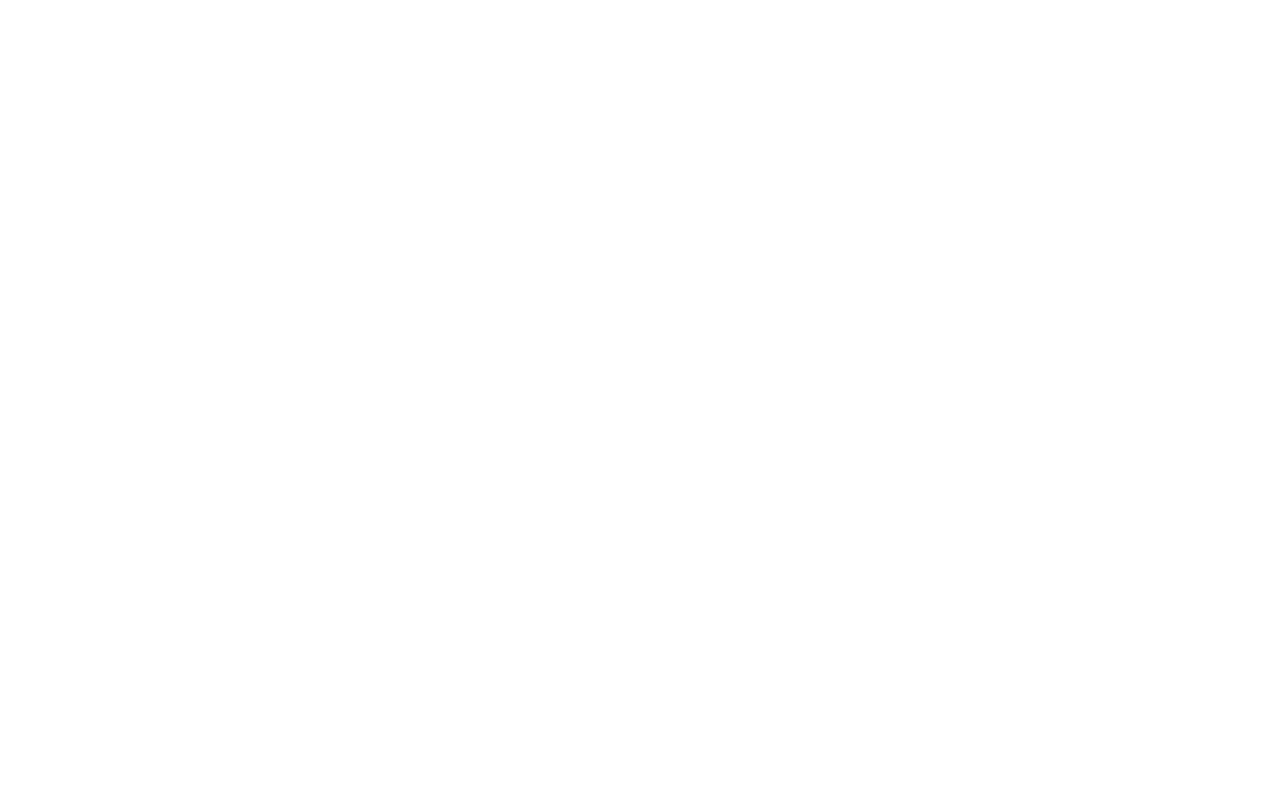
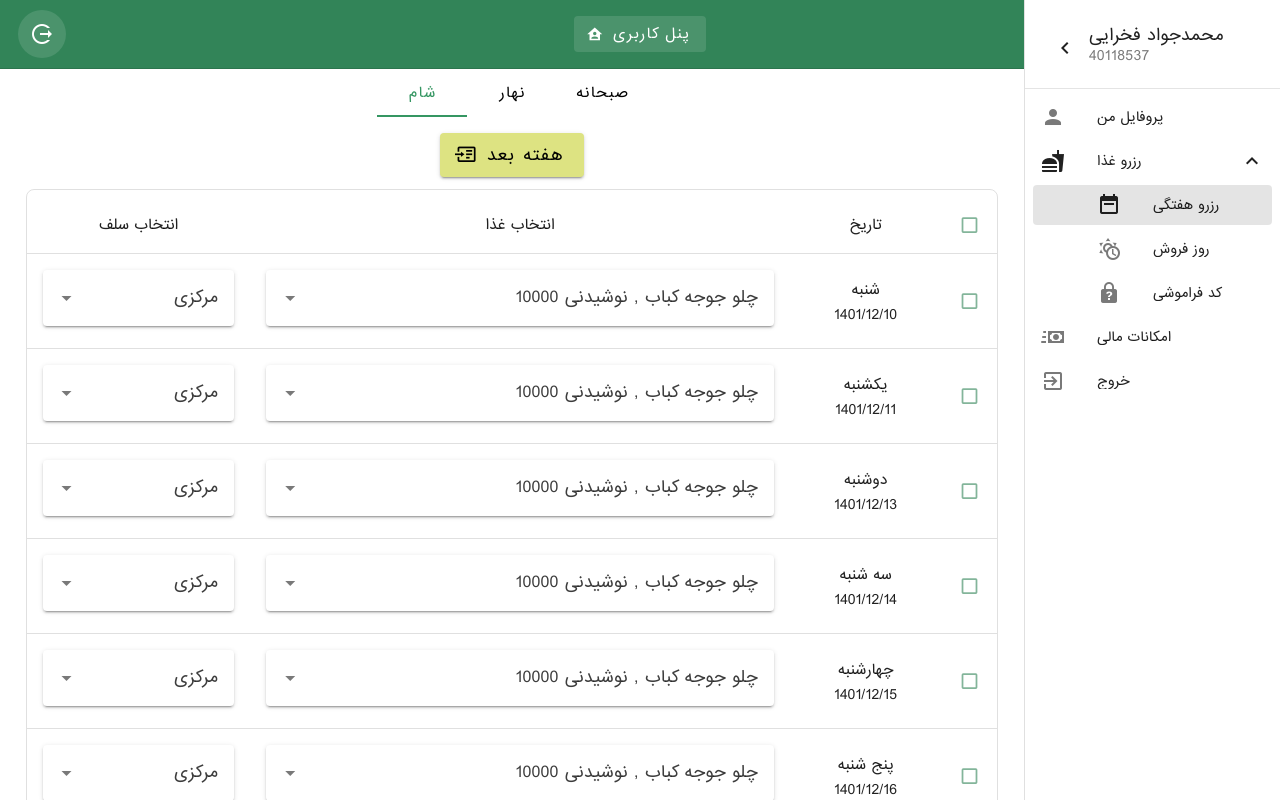
Before and after one commit to mamadjavaad/foodReservations, a Vue app: page /panel/foodreserve in a window 1280 px wide. Before the commit this address had no page. Shown: the top 800 px of the page. Built offline with nearby package versions, Linux system fonts and the light colour scheme.

Commit message:
add food reserve page and fix bugs 🚀

```diff
--- a/src/layouts/UserPanel.vue
+++ b/src/layouts/UserPanel.vue
@@ -34,23 +34,23 @@
 
             <v-list density="compact" nav>
                 <!-- WARNING: list item active bug when we are in finance profile btn is still active -->
-                <v-list-item prepend-icon="mdi-account" title="پروفایل من" value="account" :to="{ name:'Profile',exact:true }" ></v-list-item>
+                <v-list-item prepend-icon="mdi-account" title="پروفایل من" value="account" :to="{ name:'Profile'}" exact></v-list-item>
 
                 <v-list-group value="Food">
                     <template v-slot:activator="{ props }">
                         <v-list-item v-bind="props" prepend-icon="mdi-food" title="رزرو غذا"></v-list-item>
                     </template>
 
-                    <v-list-item value="weekly" title="رزرو هفتگی" prepend-icon="mdi-calendar-week"></v-list-item>
+                    <v-list-item :to="{name:'FoodReserve'}"  value="weekly" title="رزرو هفتگی" prepend-icon="mdi-calendar-week" exact></v-list-item>
                     <v-list-item value="daily" title="روز فروش" prepend-icon="mdi-sun-clock-outline"></v-list-item>
-                    <v-list-item :to="{name:'ForgotReceipt',exact:true}" value="forgotReceipt" title="کد فراموشی"
-                        prepend-icon="mdi-lock-question"></v-list-item>
+                    <v-list-item :to="{name:'ForgotReceipt'}" value="forgotReceipt" title="کد فراموشی"
+                        prepend-icon="mdi-lock-question" exact></v-list-item>
 
 
                 </v-list-group>
 
 
-                <v-list-item prepend-icon="mdi-cash-fast " title="امکانات مالی" value="finance" :to="{ name:'Finance',exact: true  }"></v-list-item>
+                <v-list-item prepend-icon="mdi-cash-fast " title="امکانات مالی" value="finance" :to="{ name:'Finance'}" exact></v-list-item>
 
                 <v-list-item prepend-icon="mdi-exit-to-app" title="خروج" value="exit" to="/"></v-list-item>
 
--- a/src/router/index.js
+++ b/src/router/index.js
@@ -17,6 +17,7 @@
         {path: '', name:'Profile',component: () => import('../views/UserPanel/Profile.vue')},
         {path: 'finance', name:'Finance',component: () => import('../views/UserPanel/Finance.vue')},
         {path: 'forgotreceipt', name:'ForgotReceipt',component: () => import('../views/UserPanel/ForgotReceipt.vue')},
+        {path: 'foodreserve', name:'FoodReserve',component: () => import('../views/UserPanel/FoodReserve.vue')},
 
       ]
     }
--- /dev/null
+++ b/src/views/UserPanel/FoodReserve.vue
@@ -0,0 +1,137 @@
+<script setup>
+import { ref } from 'vue'
+
+const selected = ref([])
+const selectedFood = ref(['چلو جوجه کباب , نوشیدنی 10000', 'چلو جوجه کباب , نوشیدنی 10000', 'چلو جوجه کباب , نوشیدنی 10000', 'چلو جوجه کباب , نوشیدنی 10000', 'چلو جوجه کباب , نوشیدنی 10000', 'چلو جوجه کباب , نوشیدنی 10000', 'چلو جوجه کباب , نوشیدنی 10000'])
+const selectedRestaurant = ref(['مرکزی', 'مرکزی', 'مرکزی', 'مرکزی', 'مرکزی', 'مرکزی', 'مرکزی'])
+const headers = [
+    { title: 'تاریخ', align: 'center', value: 'date' },
+    { title: 'انتخاب غذا', align: 'center', value: 'food' },
+    { title: 'انتخاب سلف', align: 'center', value: 'restaurant' },
+
+]
+
+
+const items = [
+    {
+        day: 'شنبه',
+        date: '1401/12/10',
+        foodOptions: ['چلو جوجه کباب , نوشیدنی 10000', 'سبزی پلو با ماهی , نوشیدنی 6000'],
+        selfOptions: ['خلیج فارس', 'مرکزی', 'موسوی'],
+
+    },
+    {
+        day: 'یکشنبه',
+        date: '1401/12/11',
+        foodOptions: ['چلو جوجه کباب , نوشیدنی 10000', 'سبزی پلو با ماهی , نوشیدنی 6000'],
+        selfOptions: ['خلیج فارس', 'مرکزی', 'موسوی'],
+    },
+    {
+        day: 'دوشنبه',
+        date: '1401/12/13',
+        foodOptions: ['چلو جوجه کباب , نوشیدنی 10000', 'سبزی پلو با ماهی , نوشیدنی 6000'],
+        selfOptions: ['خلیج فارس', 'مرکزی', 'موسوی'],
+    },
+    {
+        day: 'سه شنبه',
+        date: '1401/12/14',
+        foodOptions: ['چلو جوجه کباب , نوشیدنی 10000', 'سبزی پلو با ماهی , نوشیدنی 6000'],
+        selfOptions: ['خلیج فارس', 'مرکزی', 'موسوی'],
+    },
+    {
+        day: 'چهارشنبه',
+        date: '1401/12/15',
+        foodOptions: ['چلو جوجه کباب , نوشیدنی 10000', 'سبزی پلو با ماهی , نوشیدنی 6000'],
+        selfOptions: ['خلیج فارس', 'مرکزی', 'موسوی'],
+    },
+    {
+        day: 'پنج شنبه',
+        date: '1401/12/16',
+        foodOptions: ['چلو جوجه کباب , نوشیدنی 10000', 'سبزی پلو با ماهی , نوشیدنی 6000'],
+        selfOptions: ['خلیج فارس', 'مرکزی', 'موسوی'],
+    },
+    {
+        day: 'جمعه',
+        date: '1401/12/17',
+        foodOptions: ['چلو جوجه کباب , نوشیدنی 10000', 'سبزی پلو با ماهی , نوشیدنی 6000'],
+        selfOptions: ['خلیج فارس', 'مرکزی', 'موسوی'],
+    },
+]
+</script>
+<template>
+    <v-main class="d-flex flex-column w-100 flex-wrap align-center ">
+        <v-tabs align-tabs="center" color="#359662">
+            <v-tab :value="1">شام</v-tab>
+            <v-tab :value="3">نهار</v-tab>
+            <v-tab :value="2">صبحانه</v-tab>
+        </v-tabs>
+
+        <v-btn color="#dde382" class="mt-4" size="large" prepend-icon="mdi-page-next-outline">هفته بعد</v-btn>
+
+        <div class="reserve-table mt-3 py-2 text-center rounded-lg border">
+            <v-locale-provider locale="fa">
+                <v-data-table v-model="selected" :headers="headers" :items="items" item-value="date" show-select>
+                    <template v-slot:[`item.date`]="{ item }">
+                        <div class="d-flex flex-column">
+                            <p class="py-1">{{ item.day }}</p>
+                            <p>{{ item.date }}</p>
+                        </div>
+                    </template>
+                    <template v-slot:[`item.food`]="{ item, index }">
+                        <v-select v-model="selectedFood[index]" class="w-100 mt-4" :items="item.foodOptions"
+                            persistent-hint :hint="selectedFood[index]" variant="solo"></v-select>
+                    </template>
+                    <template v-slot:[`item.restaurant`]="{ item, index }">
+                        <v-select v-model="selectedRestaurant[index]" class="w-100 mt-4" :items="item.selfOptions"
+                            persistent-hint :hint="selectedRestaurant[index]" variant="solo"></v-select>
+                    </template>
+                </v-data-table>
+            </v-locale-provider>
+            <v-btn class="my-5" color="#328458">ذخیره رزرو</v-btn>
+        </div>
+    </v-main>
+
+</template>
+<style scoped>
+.reserve-table {
+    width: 95% !important;
+
+}
+
+:deep(.v-selection-control__input) {
+    color: #328458;
+}
+
+:deep(.v-messages__message) {
+    display: none !important;
+    line-height: normal !important;
+    hyphens: none !important;
+}
+
+:deep(.v-data-table-footer) {
+    display: none;
+}
+
+@media screen and (max-width: 700px) {
+    :deep(.v-field__field) {
+        display: none !important;
+    }
+
+    :deep(.v-field) {
+        display: flex !important;
+        justify-content: center !important;
+        padding-inline-end: 0px !important;
+        padding:  6px 0px !important;
+    }
+
+    :deep(.v-input__details) {
+        padding: 13px 0px !important;
+        padding-inline: 0px !important;
+    }
+
+    :deep(.v-messages__message) {
+        display: block !important;
+    }
+
+}
+</style>
--- a/src/views/UserPanel/Profile.vue
+++ b/src/views/UserPanel/Profile.vue
@@ -67,9 +67,9 @@
         <div class="text-center pa-3 mb-4">
             <p>دسترسی سریع</p>
             <div class="mt-1 w-100 d-flex flex-wrap justify-center">
-                <v-btn class="ma-1" size="small">رزرو هفتگی</v-btn>
-                <v-btn class="ma-1" size="small">روز فروش</v-btn>
-                <v-btn class="ma-1" size="small" :to="{name:'ForgotReceipt',exact:true}">کد فراموشی</v-btn>
+                <v-btn class="ma-1" size="small" :to="{name:'FoodReserve'}" exact>رزرو هفتگی</v-btn>
+                <v-btn class="ma-1" size="small" >روز فروش</v-btn>
+                <v-btn class="ma-1" size="small" :to="{name:'ForgotReceipt'}" exact>کد فراموشی</v-btn>
             </div>
         </div>
 
```
